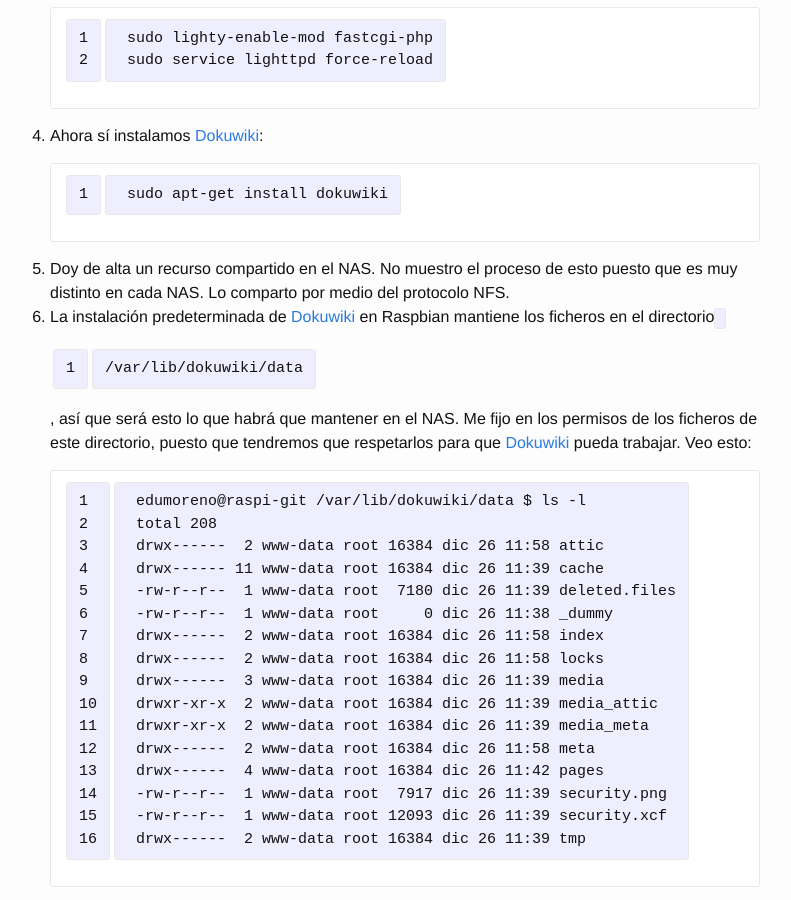
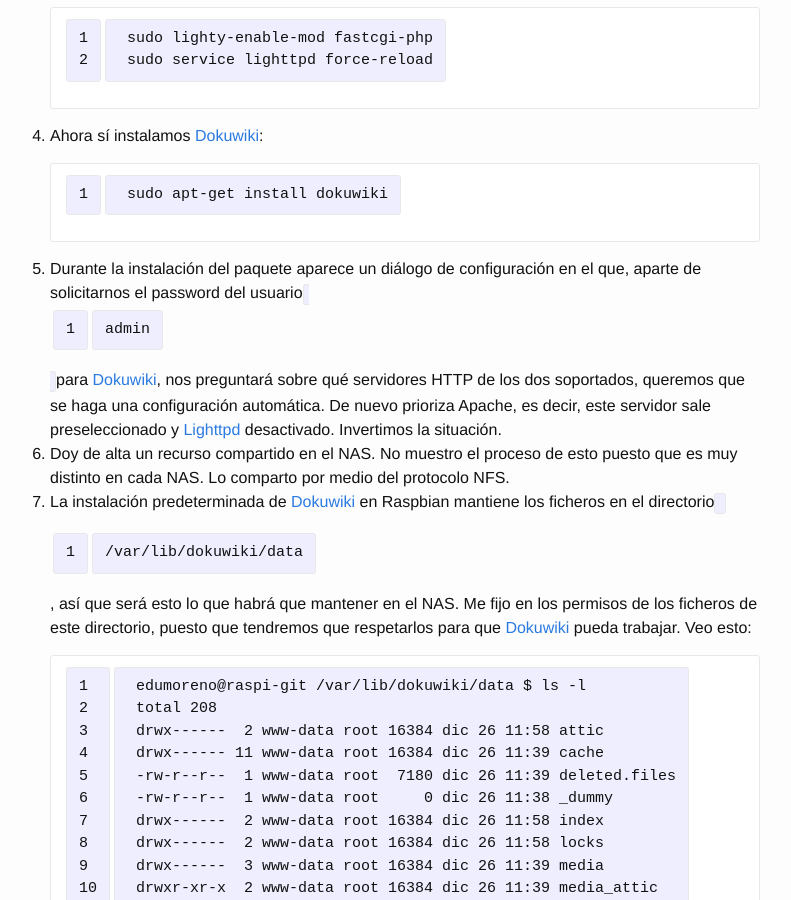
Before and after one commit to eduardofilo/eduardofilo.jekyll, a Jekyll site: the page built from _posts/2014-12-26-dokuwiki-raspi.md, in a window 1280 px wide and 900 px high, scrolled down 1369 px. Shown: the whole window, without its empty margins (250-1041 px from the left). Built offline with Jekyll 4.4.1, drawn with Linux system fonts in a browser that asks for light colours; Markdown is read by kramdown in place of the engine named in the settings; some of the changed lines change nothing that is shown.

Commit message:
Cambio menor.

```diff
--- a/_posts/2014-12-26-dokuwiki-raspi.md
+++ b/_posts/2014-12-26-dokuwiki-raspi.md
@@ -28,8 +28,9 @@
 
         sudo apt-get install dokuwiki
 
-5. Doy de alta un recurso compartido en el NAS. No muestro el proceso de esto puesto que es muy distinto en cada NAS. Lo comparto por medio del protocolo NFS.
-6. La instalación predeterminada de [Dokuwiki][dokuwiki] en Raspbian mantiene los ficheros en el directorio `/var/lib/dokuwiki/data`, así que será esto lo que habrá que mantener en el NAS. Me fijo en los permisos de los ficheros de este directorio, puesto que tendremos que respetarlos para que [Dokuwiki][dokuwiki] pueda trabajar. Veo esto:
+5. Durante la instalación del paquete aparece un diálogo de configuración en el que, aparte de solicitarnos el password del usuario `admin` para [Dokuwiki][dokuwiki], nos preguntará sobre qué servidores HTTP de los dos soportados, queremos que se haga una configuración automática. De nuevo prioriza Apache, es decir, este servidor sale preseleccionado y [Lighttpd][lighty] desactivado. Invertimos la situación.
+6. Doy de alta un recurso compartido en el NAS. No muestro el proceso de esto puesto que es muy distinto en cada NAS. Lo comparto por medio del protocolo NFS.
+7. La instalación predeterminada de [Dokuwiki][dokuwiki] en Raspbian mantiene los ficheros en el directorio `/var/lib/dokuwiki/data`, así que será esto lo que habrá que mantener en el NAS. Me fijo en los permisos de los ficheros de este directorio, puesto que tendremos que respetarlos para que [Dokuwiki][dokuwiki] pueda trabajar. Veo esto:
 
         edumoreno@raspi-git /var/lib/dokuwiki/data $ ls -l
         total 208
@@ -48,24 +49,24 @@
         -rw-r--r--  1 www-data root 12093 dic 26 11:39 security.xcf
         drwx------  2 www-data root 16384 dic 26 11:39 tmp
 
-7. Antes de hacer el montaje del directorio remoto del NAS hacia la Raspberry, transfiero al primero todos los ficheros que ha dejado la instalación en Raspberry. En mi caso, como tengo habilitado el acceso SSH en el NAS, lo hago así (desde la Raspberry):
+8. Antes de hacer el montaje del directorio remoto del NAS hacia la Raspberry, transfiero al primero todos los ficheros que ha dejado la instalación en Raspberry. En mi caso, como tengo habilitado el acceso SSH en el NAS, lo hago así (desde la Raspberry):
 
         scp -r /var/lib/dokuwiki/data/* 192.168.1.200:/c/dokuwiki
 
-8. Ahora configuramos en Raspberry el montaje del recurso compartido en el NAS, lo que se hace insertando la siguiente línea en el fichero `/etc/fstab`:
+9. Ahora configuramos en Raspberry el montaje del recurso compartido en el NAS, lo que se hace insertando la siguiente línea en el fichero `/etc/fstab`:
 
         192.168.1.200:/c/dokuwiki /var/lib/dokuwiki/data nfs rw 0 0
 
-9. Como veo que los permisos están muy orientados al acceso por usuario, y no por grupo, averiguo el UID del usuario `www-data` para ajustar ese valor en los ficheros en el NAS. Averiguo el UID así sobre Raspberry:
+10. Como veo que los permisos están muy orientados al acceso por usuario, y no por grupo, averiguo el UID del usuario `www-data` para ajustar ese valor en los ficheros en el NAS. Averiguo el UID así sobre Raspberry:
 
         edumoreno@raspi-git ~ $ id www-data
         uid=33(www-data) gid=33(www-data) grupos=33(www-data)
 
-10. Ahora inicio sesión por SSH en el NAS, me voy al directorio que voy a montar en la Raspberry y ajusto el UID de los ficheros que he copiado en el paso 7:
+11. Ahora inicio sesión por SSH en el NAS, me voy al directorio que voy a montar en la Raspberry y ajusto el UID de los ficheros que he copiado en el paso 7:
 
         chown -R 33 /c/dokuwiki/*
 
-11. Finalmente vuelvo a Raspberry Pi y monto el nuevo directorio:
+12. Finalmente vuelvo a Raspberry Pi y monto el nuevo directorio:
 
         sudo mount -a
 
```
